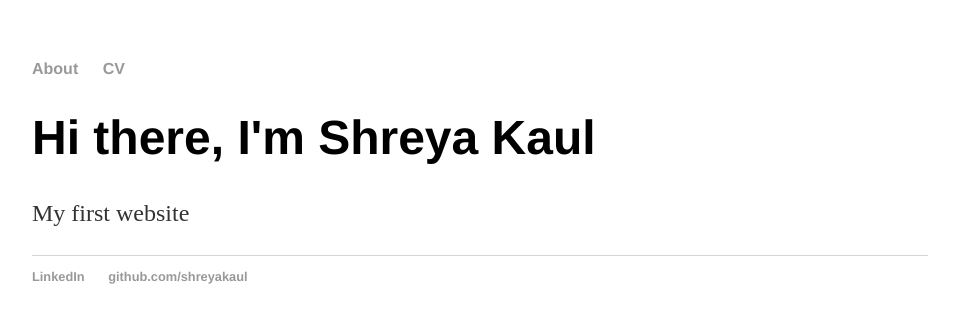
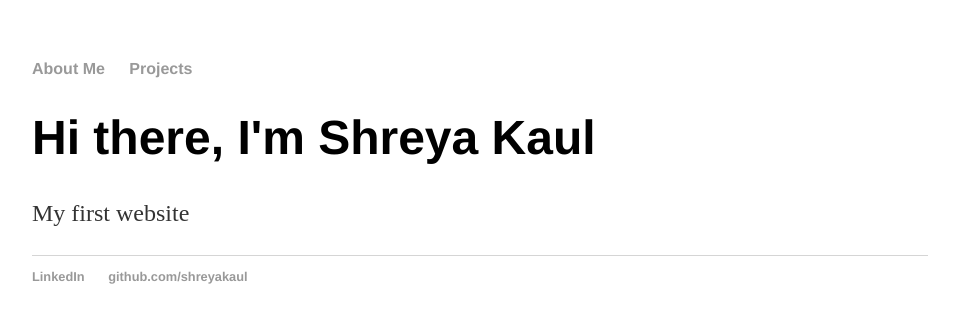
Before and after one commit to shreyakaul/shreyakaul.github.io, a Jekyll site: the page built from index.html, in a window 1280 px wide. Shown: the top 323 px of the page, without its empty margins (160-1119 px from the left). Built offline with Jekyll 4.4.1, drawn with Linux system fonts in a browser that asks for light colours.

Commit message:
Update default.html

```diff
--- a/_layouts/default.html
+++ b/_layouts/default.html
@@ -8,8 +8,8 @@
 		<body>
 			<nav>
 	    		<ul>
-		        	<li><a href="/About Me">About</a></li>
-	        		<li><a href="/Projects">CV</a></li>
+		        	<li><a href="/About Me">About Me</a></li>
+	        		<li><a href="/Projects">Projects</a></li>
 	    		</ul>
 			</nav>
 			<div class="container">
```
